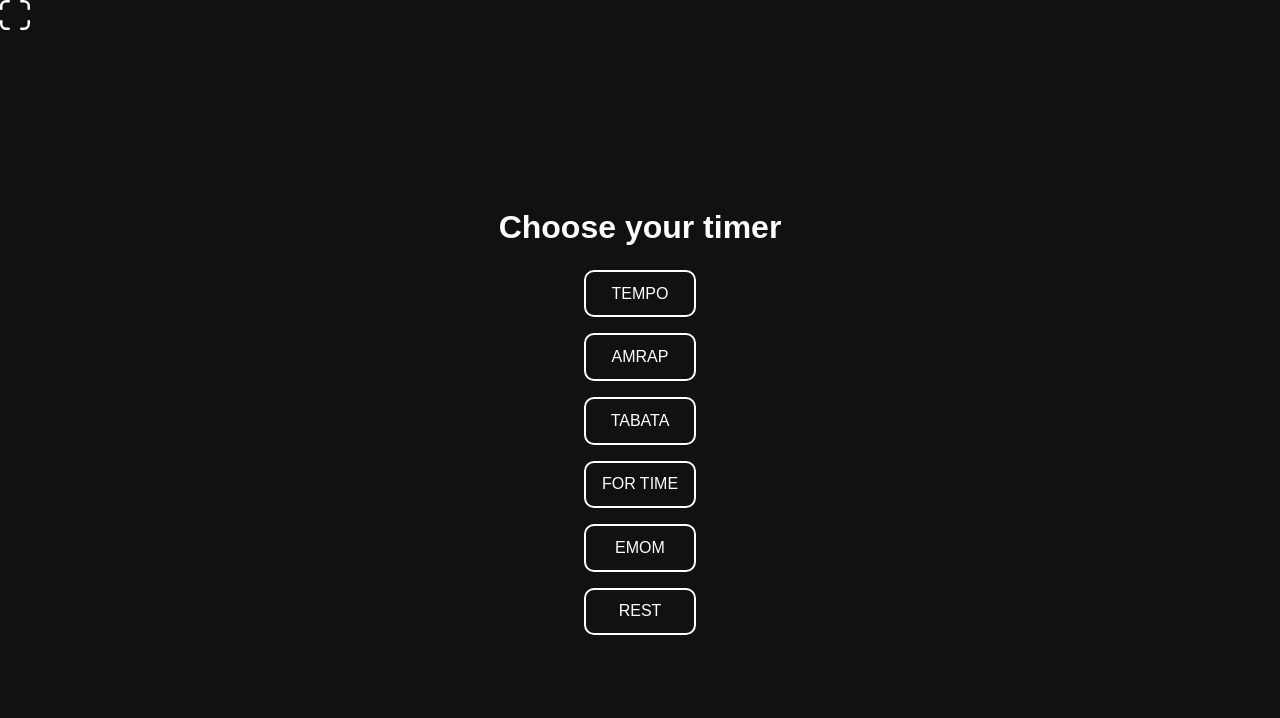
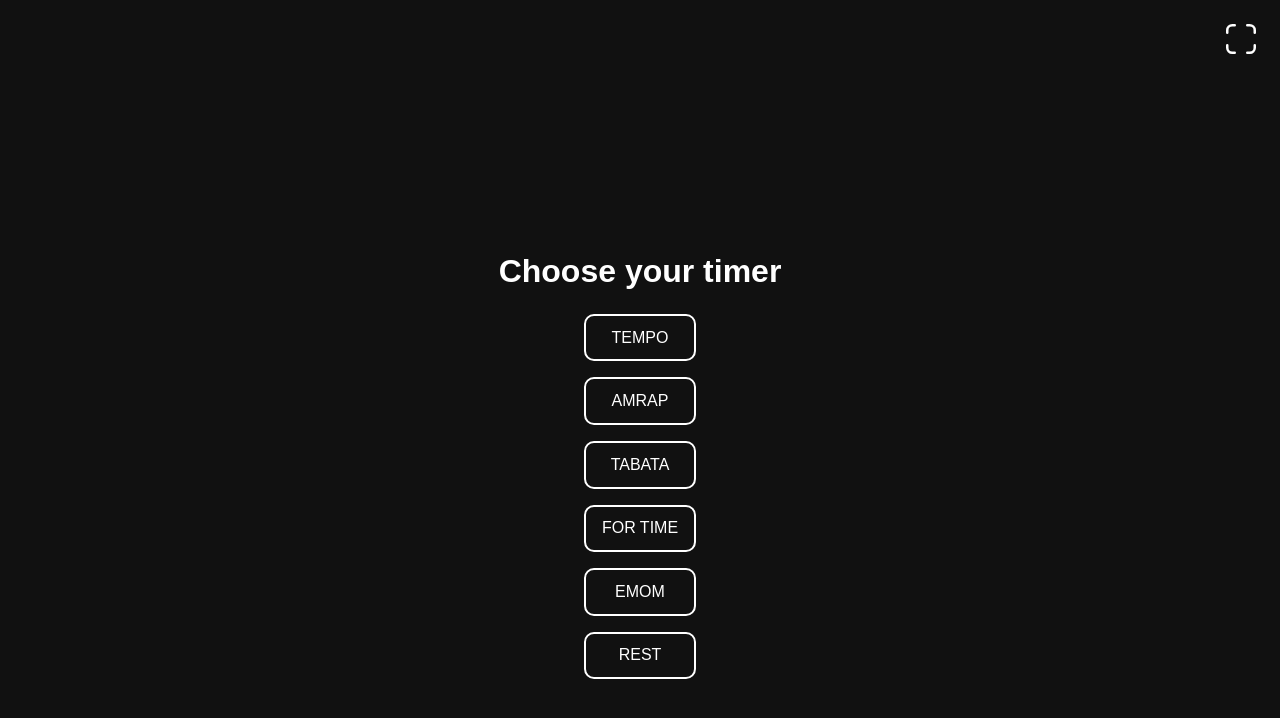
Before and after one commit to Netsbump/tempo-app, a React (Vite) app: page /#/ in a window 1280 px wide. Shown: the top 718 px of the page. Built offline with nearby package versions, Linux system fonts and the light colour scheme; a web font is replaced by a local one.

Commit message:
fixed fullscreenbuton on homepage

```diff
--- a/src/pages/home/App.module.css
+++ b/src/pages/home/App.module.css
@@ -1,3 +1,9 @@
+.header{
+  display: flex;
+  justify-content: end;
+  padding: 1.5rem 0;
+}
+
 .main {
   width: 100%;
   height: 100%;
--- a/src/pages/home/App.tsx
+++ b/src/pages/home/App.tsx
@@ -13,7 +13,7 @@ import styles from './App.module.css';
 const Menu : React.FC = () => {
   return (
     <div className="App">
-      <header>
+      <header className={styles.header}>
         <FullScreenButton />
       </header>
       <main className={styles.main}>
```
Also changed, not shown: 5 other files (tests, documents, lock files or other folders).
